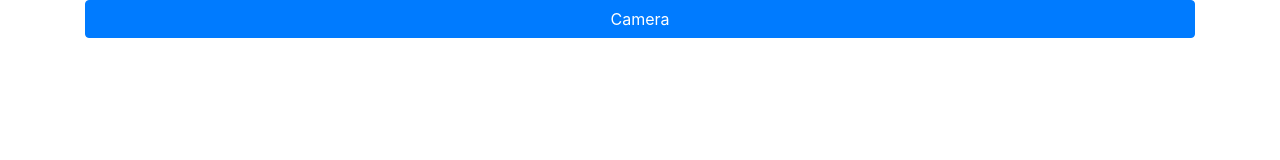
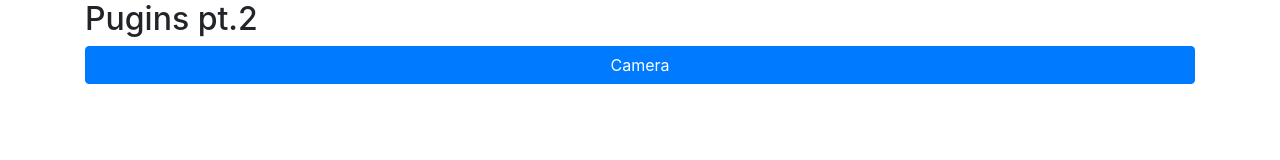
Before and after one commit to Nytezerak/atividadeMobile2, a website: page www/index.html in a window 1280 px wide. Drawn offline with Linux system fonts and the light colour scheme; files that its build step writes are made by us from their sources; files whose address does not match are found by name.

Commit message:
Estrutura base

```diff
--- a/www/index.html
+++ b/www/index.html
@@ -17,6 +17,7 @@
   <div class="container">
     <div class="row">
       <div class="col-sm">
+        <h2>Pugins pt.2</h2>
          <div class="form-group">
           <button class="btn btn-primary btn-block">Camera</button>
          </div>
```
